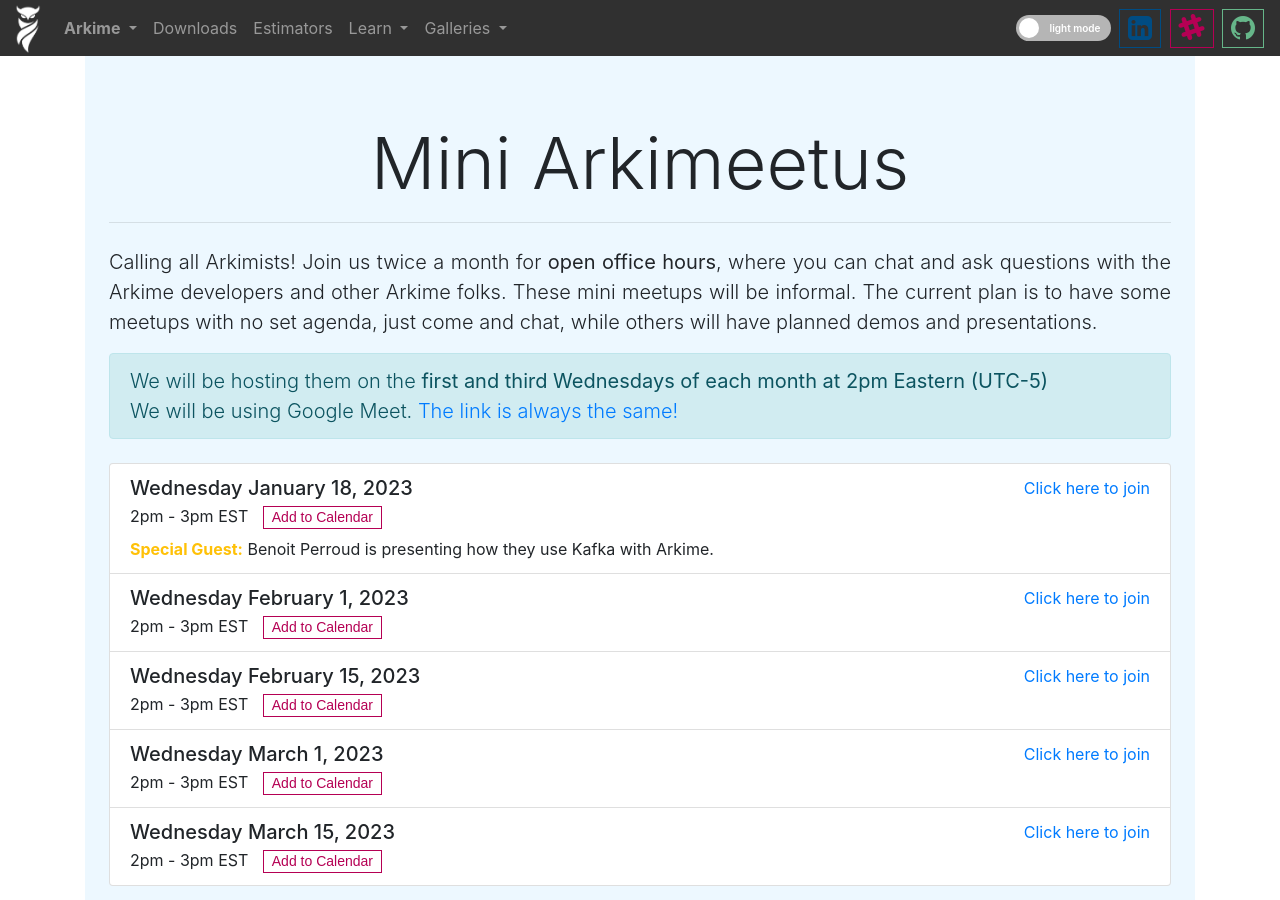
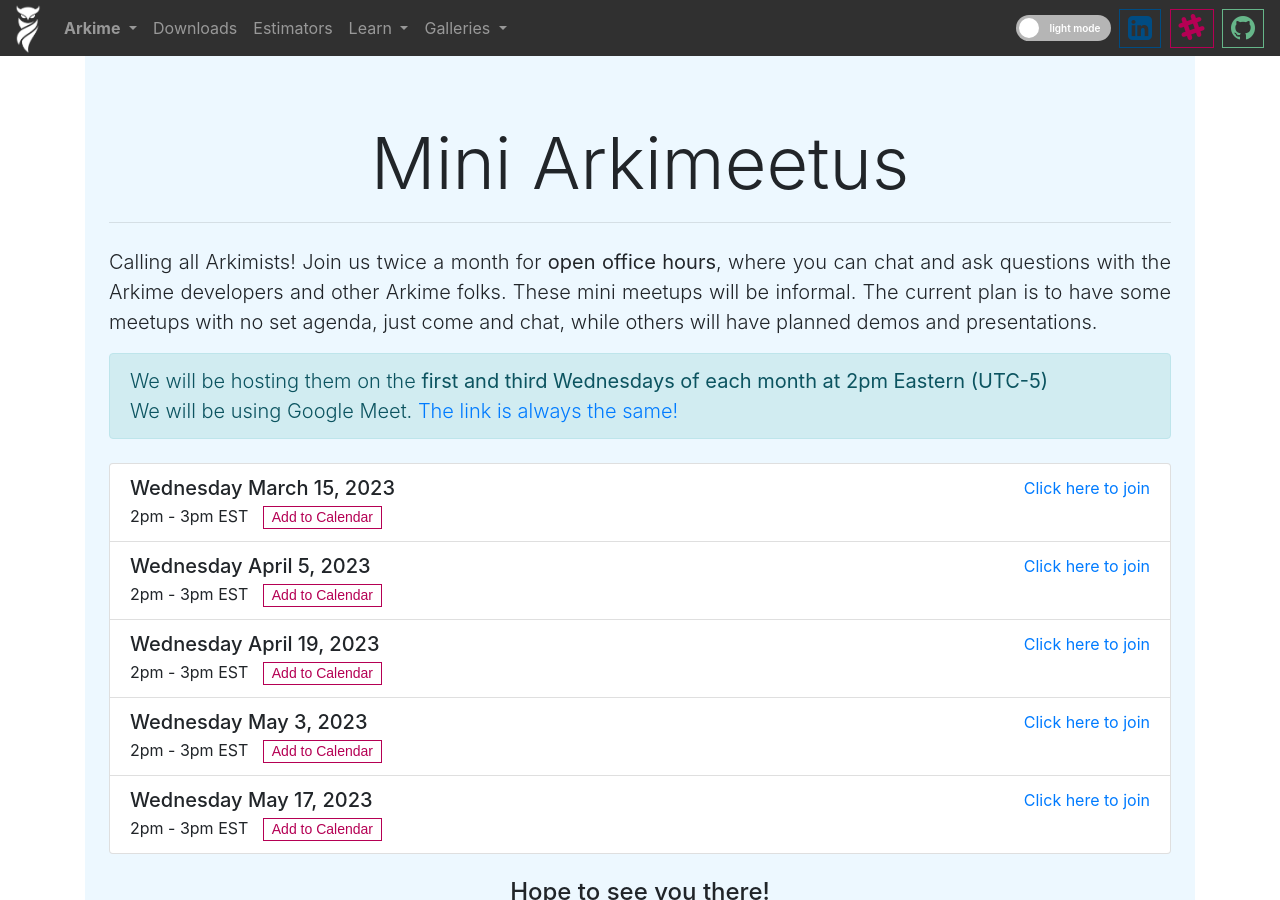
Before and after one commit to arkime/arkimeweb, a Jekyll site: the page built from mini-arkimeetus.html, in a window 1280 px wide and 900 px high. Built offline with Jekyll 4.4.1, drawn with Linux system fonts in a browser that asks for light colours.

Commit message:
update office hours

```diff
--- a/mini-arkimeetus.html
+++ b/mini-arkimeetus.html
@@ -83,70 +83,6 @@
               <ul class="list-group">
                 <li class="list-group-item">
                   <div class="d-flex w-100 justify-content-between">
-                    <h5 class="mb-1">Wednesday January 18, 2023</h5>
-                    <a class="no-decoration" href="https://meet.google.com/ueh-pseg-zjo">
-                      Click here to join
-                    </a>
-                  </div>
-                  2pm - 3pm EST
-                  <span title="Add to Calendar" class="add-to-calendar">
-                    <span class="start">01/18/2023 02:00 PM</span>
-                    <span class="timezone">America/New_York</span>
-                    <span class="title">Mini Arkimeetus</span>
-                    <span class="description">Arkime Office Hours - https://arkime.com/mini-arkimeetus - https://meet.google.com/ueh-pseg-zjo</span>
-                  </span>
-                  <p class="mt-2 mb-0">
-                    <strong class="text-warning">Special Guest:</strong>
-                    Benoit Perroud is presenting how they use Kafka with Arkime.
-                  </p>
-                </li>
-                <li class="list-group-item">
-                  <div class="d-flex w-100 justify-content-between">
-                    <h5 class="mb-1">Wednesday February 1, 2023</h5>
-                    <a class="no-decoration" href="https://meet.google.com/ueh-pseg-zjo">
-                      Click here to join
-                    </a>
-                  </div>
-                  2pm - 3pm EST
-                  <span title="Add to Calendar" class="add-to-calendar">
-                    <span class="start">02/01/2023 02:00 PM</span>
-                    <span class="timezone">America/New_York</span>
-                    <span class="title">Mini Arkimeetus</span>
-                    <span class="description">Arkime Office Hours - https://arkime.com/mini-arkimeetus - https://meet.google.com/ueh-pseg-zjo</span>
-                  </span>
-                </li>
-                <li class="list-group-item">
-                  <div class="d-flex w-100 justify-content-between">
-                    <h5 class="mb-1">Wednesday February 15, 2023</h5>
-                    <a class="no-decoration" href="https://meet.google.com/ueh-pseg-zjo">
-                      Click here to join
-                    </a>
-                  </div>
-                  2pm - 3pm EST
-                  <span title="Add to Calendar" class="add-to-calendar">
-                    <span class="start">02/15/2023 02:00 PM</span>
-                    <span class="timezone">America/New_York</span>
-                    <span class="title">Mini Arkimeetus</span>
-                    <span class="description">Arkime Office Hours - https://arkime.com/mini-arkimeetus - https://meet.google.com/ueh-pseg-zjo</span>
-                  </span>
-                </li>
-                <li class="list-group-item">
-                  <div class="d-flex w-100 justify-content-between">
-                    <h5 class="mb-1">Wednesday March 1, 2023</h5>
-                    <a class="no-decoration" href="https://meet.google.com/ueh-pseg-zjo">
-                      Click here to join
-                    </a>
-                  </div>
-                  2pm - 3pm EST
-                  <span title="Add to Calendar" class="add-to-calendar">
-                    <span class="start">03/01/2023 02:00 PM</span>
-                    <span class="timezone">America/New_York</span>
-                    <span class="title">Mini Arkimeetus</span>
-                    <span class="description">Arkime Office Hours - https://arkime.com/mini-arkimeetus - https://meet.google.com/ueh-pseg-zjo</span>
-                  </span>
-                </li>
-                <li class="list-group-item">
-                  <div class="d-flex w-100 justify-content-between">
                     <h5 class="mb-1">Wednesday March 15, 2023</h5>
                     <a class="no-decoration" href="https://meet.google.com/ueh-pseg-zjo">
                       Click here to join
@@ -155,6 +91,66 @@
                   2pm - 3pm EST
                   <span title="Add to Calendar" class="add-to-calendar">
                     <span class="start">03/15/2023 02:00 PM</span>
+                    <span class="timezone">America/New_York</span>
+                    <span class="title">Mini Arkimeetus</span>
+                    <span class="description">Arkime Office Hours - https://arkime.com/mini-arkimeetus - https://meet.google.com/ueh-pseg-zjo</span>
+                  </span>
+                </li>
+                <li class="list-group-item">
+                  <div class="d-flex w-100 justify-content-between">
+                    <h5 class="mb-1">Wednesday April 5, 2023</h5>
+                    <a class="no-decoration" href="https://meet.google.com/ueh-pseg-zjo">
+                      Click here to join
+                    </a>
+                  </div>
+                  2pm - 3pm EST
+                  <span title="Add to Calendar" class="add-to-calendar">
+                    <span class="start">04/05/2023 02:00 PM</span>
+                    <span class="timezone">America/New_York</span>
+                    <span class="title">Mini Arkimeetus</span>
+                    <span class="description">Arkime Office Hours - https://arkime.com/mini-arkimeetus - https://meet.google.com/ueh-pseg-zjo</span>
+                  </span>
+                </li>
+                <li class="list-group-item">
+                  <div class="d-flex w-100 justify-content-between">
+                    <h5 class="mb-1">Wednesday April 19, 2023</h5>
+                    <a class="no-decoration" href="https://meet.google.com/ueh-pseg-zjo">
+                      Click here to join
+                    </a>
+                  </div>
+                  2pm - 3pm EST
+                  <span title="Add to Calendar" class="add-to-calendar">
+                    <span class="start">04/19/2023 02:00 PM</span>
+                    <span class="timezone">America/New_York</span>
+                    <span class="title">Mini Arkimeetus</span>
+                    <span class="description">Arkime Office Hours - https://arkime.com/mini-arkimeetus - https://meet.google.com/ueh-pseg-zjo</span>
+                  </span>
+                </li>
+                <li class="list-group-item">
+                  <div class="d-flex w-100 justify-content-between">
+                    <h5 class="mb-1">Wednesday May 3, 2023</h5>
+                    <a class="no-decoration" href="https://meet.google.com/ueh-pseg-zjo">
+                      Click here to join
+                    </a>
+                  </div>
+                  2pm - 3pm EST
+                  <span title="Add to Calendar" class="add-to-calendar">
+                    <span class="start">05/03/2023 02:00 PM</span>
+                    <span class="timezone">America/New_York</span>
+                    <span class="title">Mini Arkimeetus</span>
+                    <span class="description">Arkime Office Hours - https://arkime.com/mini-arkimeetus - https://meet.google.com/ueh-pseg-zjo</span>
+                  </span>
+                </li>
+                <li class="list-group-item">
+                  <div class="d-flex w-100 justify-content-between">
+                    <h5 class="mb-1">Wednesday May 17, 2023</h5>
+                    <a class="no-decoration" href="https://meet.google.com/ueh-pseg-zjo">
+                      Click here to join
+                    </a>
+                  </div>
+                  2pm - 3pm EST
+                  <span title="Add to Calendar" class="add-to-calendar">
+                    <span class="start">05/17/2023 02:00 PM</span>
                     <span class="timezone">America/New_York</span>
                     <span class="title">Mini Arkimeetus</span>
                     <span class="description">Arkime Office Hours - https://arkime.com/mini-arkimeetus - https://meet.google.com/ueh-pseg-zjo</span>
```
